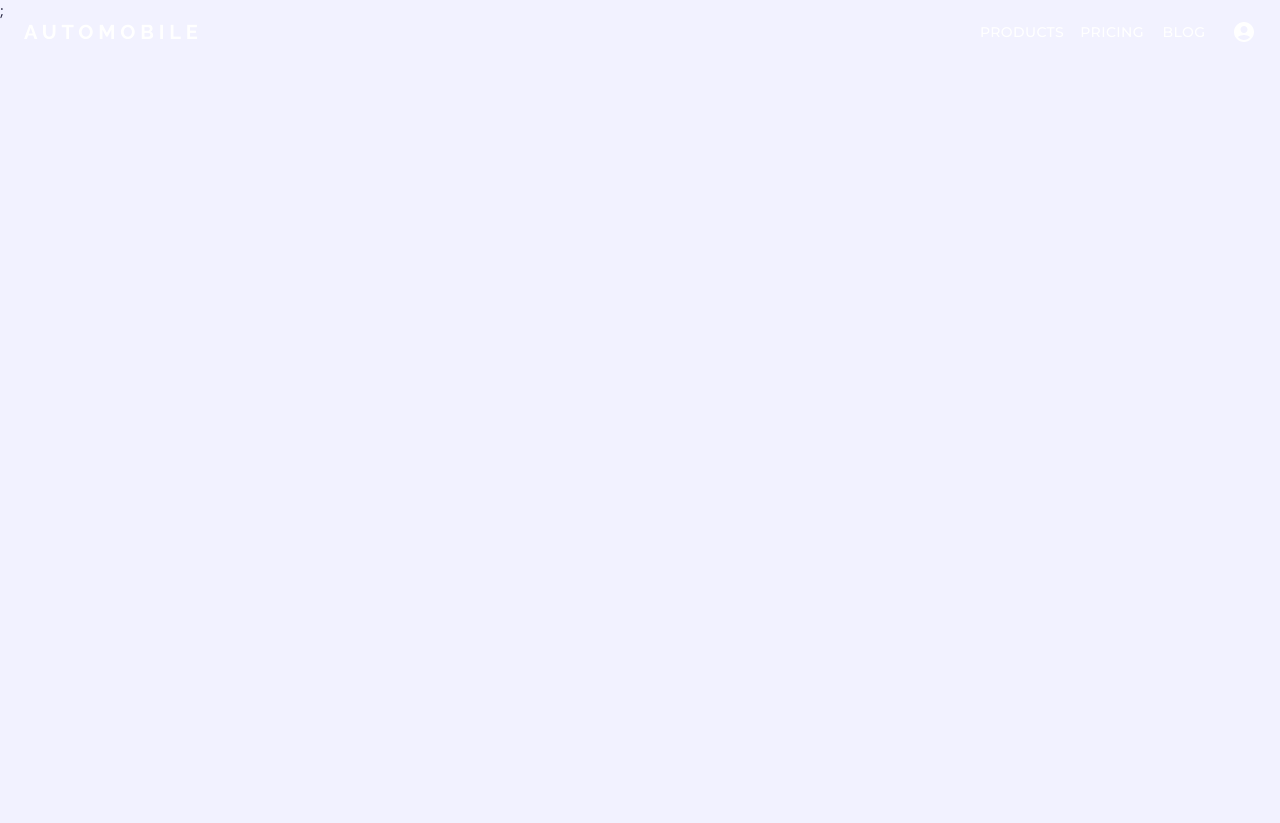
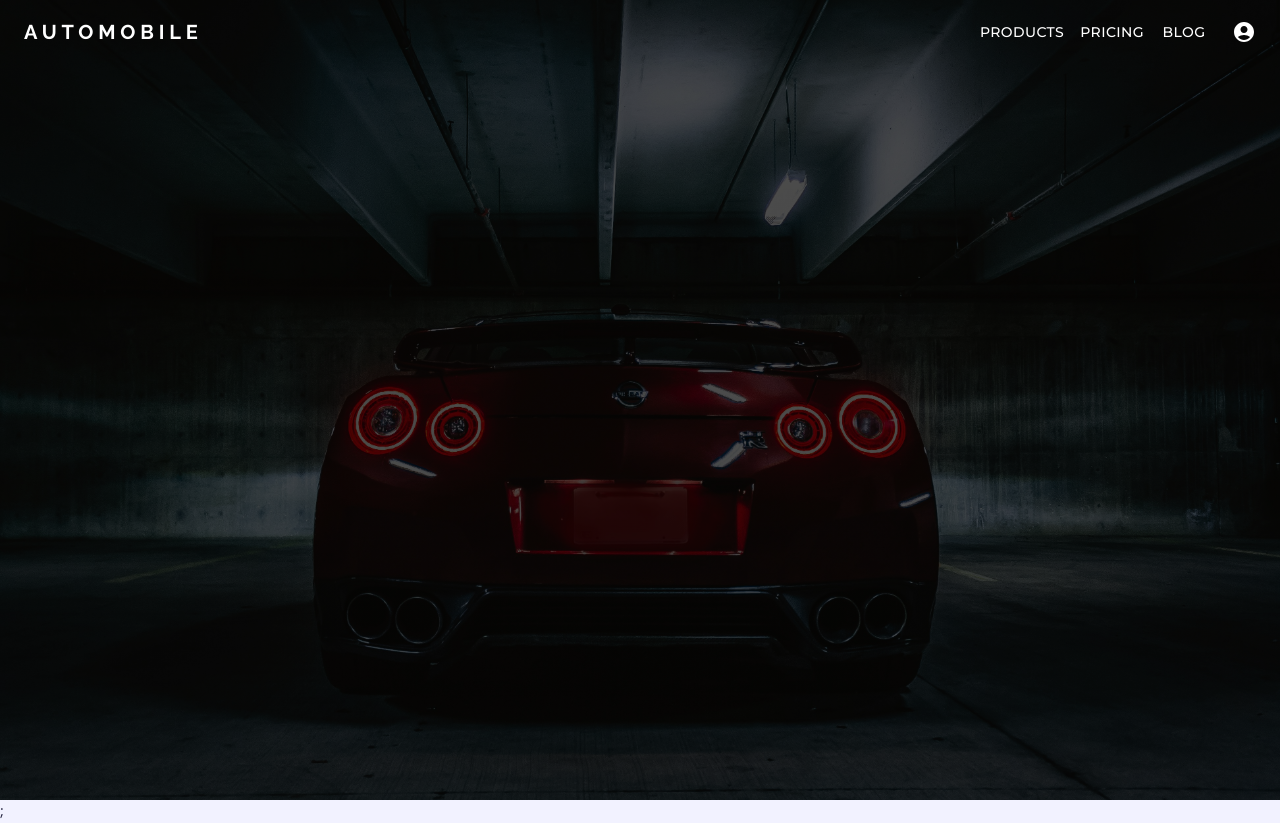
Before and after one commit to blackchapel/car-recommendation-system, a React (Create React App) app in the folder frontend/: page / in a window 1280 px wide. Before the commit the page ends 800 px from the top, so only its background shows below. Built offline with nearby package versions, Linux system fonts and the light colour scheme.

Commit message:
Home page

```diff
--- a/frontend/src/pages/Home.jsx
+++ b/frontend/src/pages/Home.jsx
@@ -1,7 +1,21 @@
 import React from "react";
-
+import { Box } from "@mui/material";
+import { useTheme } from "@emotion/react";
 const Home = () => {
-  return <div></div>;
+  const theme = useTheme();
+  return (
+    <Box
+      style={{
+        backgroundImage: `linear-gradient( rgba(0, 0, 0, 0.7), rgba(0, 0, 0, 0.7) ), url("/assets/car7.jpg")`,
+        backgroundSize: "cover",
+        backgroundPosition: "center",
+        height: `100vh`,
+        display: "flex",
+        justifyContent: "center",
+        alignItems: "center",
+      }}
+    ></Box>
+  );
 };
 
 export default Home;
```
